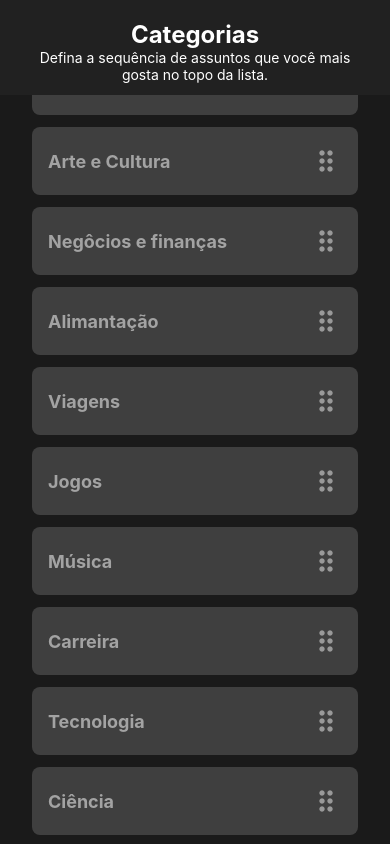
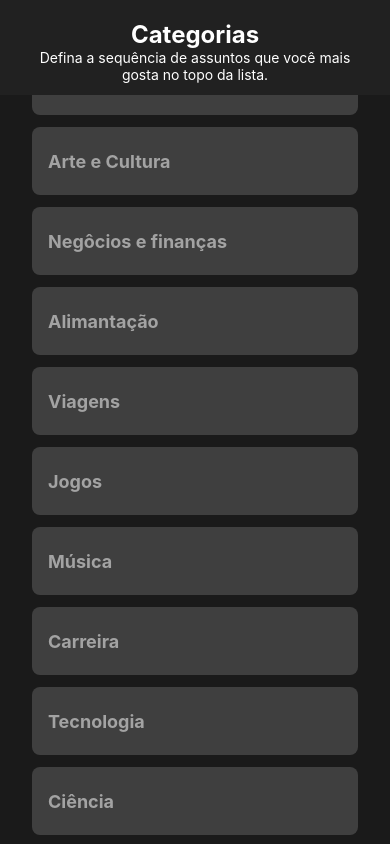
Before and after one commit to erik-ferreira/sortlistapp, a React Native app: screen / in a window 390 px wide. Built offline with nearby package versions, Linux system fonts and the light colour scheme.

Commit message:
refactor components

```diff
--- /dev/null
+++ b/src/components/Card/CardContent.tsx
@@ -0,0 +1,12 @@
+import { ReactNode } from "react"
+import { View } from "react-native"
+
+import { styles } from "./styles"
+
+interface CardContentProps {
+  children: ReactNode
+}
+
+export function CardContent({ children }: CardContentProps) {
+  return <View style={styles.content}>{children}</View>
+}
--- a/src/components/MovableCard/index.tsx
+++ b/src/components/Card/CardRoot.tsx
@@ -1,4 +1,4 @@
-import { useState } from "react"
+import { ReactNode, useState } from "react"
 import { Gesture, GestureDetector } from "react-native-gesture-handler"
 import Animated, {
   runOnJS,
@@ -9,26 +9,26 @@ import Animated, {
   useAnimatedReaction,
 } from "react-native-reanimated"
 
-import { Card, CardProps } from "../Card"
-
 import { CARD } from "../../utils/constants"
 
 import { styles } from "./styles"
 
-interface MovableCardProps {
-  data: CardProps
+interface CardRootProps {
+  children: ReactNode
+  cardId: number
   cardsPosition: SharedValue<number[]>
   scrollY: SharedValue<number>
   totalCards: number
 }
 
-export function MovableCard({
-  data,
+export function CardRoot({
+  children,
+  cardId,
   cardsPosition,
   scrollY,
   totalCards,
-}: MovableCardProps) {
-  const top = useSharedValue(cardsPosition.value[data.id] * CARD.TOTAL_HEIGHT)
+}: CardRootProps) {
+  const top = useSharedValue(cardsPosition.value[cardId] * CARD.TOTAL_HEIGHT)
   const [moving, setMoving] = useState(false)
 
   function objectMove(positions: number[], from: number, to: number) {
@@ -49,7 +49,7 @@ export function MovableCard({
   }
 
   useAnimatedReaction(
-    () => cardsPosition.value[data.id],
+    () => cardsPosition.value[cardId],
     (currentPosition, previousPosition) => {
       if (currentPosition !== previousPosition) {
         if (!moving) {
@@ -85,16 +85,16 @@ export function MovableCard({
         Math.min(currentPosition, endPositionList)
       )
 
-      if (newPosition !== cardsPosition.value[data.id]) {
+      if (newPosition !== cardsPosition.value[cardId]) {
         cardsPosition.value = objectMove(
           cardsPosition.value,
-          cardsPosition.value[data.id],
+          cardsPosition.value[cardId],
           newPosition
         )
       }
     })
     .onFinalize(() => {
-      const newPosition = cardsPosition.value[data.id] * CARD.TOTAL_HEIGHT
+      const newPosition = cardsPosition.value[cardId] * CARD.TOTAL_HEIGHT
       top.value = withSpring(newPosition)
 
       runOnJS(setMoving)(false)
@@ -112,7 +112,7 @@ export function MovableCard({
   return (
     <Animated.View style={[styles.container, animatedStyle]}>
       <GestureDetector gesture={Gesture.Race(panGesture, longPressGesture)}>
-        <Card data={data} />
+        {children}
       </GestureDetector>
     </Animated.View>
   )
--- /dev/null
+++ b/src/components/Card/CardTitle.tsx
@@ -0,0 +1,11 @@
+import { Text } from "react-native"
+
+import { styles } from "./styles"
+
+interface CardTitleProps {
+  title: string
+}
+
+export function CardTitle({ title }: CardTitleProps) {
+  return <Text style={styles.title}>{title}</Text>
+}
--- a/src/components/Card/index.tsx
+++ b/src/components/Card/index.tsx
@@ -1,27 +1,9 @@
-import { Text, View } from "react-native"
-import { MaterialIcons } from "@expo/vector-icons"
+import { CardRoot } from "./CardRoot"
+import { CardTitle } from "./CardTitle"
+import { CardContent } from "./CardContent"
 
-import { CARD } from "../../utils/constants"
-
-import { styles } from "./styles"
-
-// export const CARD_HEIGHT = HEIGHT + MARGIN_BOTTOM
-
-export type CardProps = {
-  id: number
-  title: string
+export const Card = {
+  Root: CardRoot,
+  Title: CardTitle,
+  Content: CardContent,
 }
-
-type Props = {
-  data: CardProps
-}
-
-export function Card({ data }: Props) {
-  return (
-    <View style={styles.container}>
-      <Text style={styles.title}>{data.title}</Text>
-
-      <MaterialIcons name="drag-indicator" size={32} color="#EEE" />
-    </View>
-  )
-}
--- a/src/components/Card/styles.ts
+++ b/src/components/Card/styles.ts
@@ -3,6 +3,12 @@ import { CARD } from "../../utils/constants"
 
 export const styles = StyleSheet.create({
   container: {
+    position: "absolute",
+    left: 0,
+    right: 0,
+  },
+
+  content: {
     width: "100%",
     height: CARD.HEIGHT,
     borderRadius: 8,
--- a/src/components/MovableCard/styles.ts
+++ /dev/null
@@ -1,9 +0,0 @@
-import { StyleSheet } from "react-native"
-
-export const styles = StyleSheet.create({
-  container: {
-    position: "absolute",
-    left: 0,
-    right: 0,
-  },
-})
--- a/src/pages/List/index.tsx
+++ b/src/pages/List/index.tsx
@@ -6,8 +6,8 @@ import Animated, {
 
 import { CARDS } from "../../data/cards"
 
+import { Card } from "../../components/Card"
 import { Header } from "../../components/Header"
-import { MovableCard } from "../../components/MovableCard"
 
 import { CARD } from "../../utils/constants"
 
@@ -46,13 +46,16 @@ export function List() {
         contentContainerStyle={{ height: CARDS.length * CARD.TOTAL_HEIGHT }}
       >
         {CARDS.map((item) => (
-          <MovableCard
-            key={item.id}
-            data={item}
+          <Card.Root
+            cardId={item.id}
             scrollY={scrollY}
             cardsPosition={cardsPosition}
             totalCards={CARDS.length}
-          />
+          >
+            <Card.Content>
+              <Card.Title title={item.title} />
+            </Card.Content>
+          </Card.Root>
         ))}
       </Animated.ScrollView>
     </View>
```
